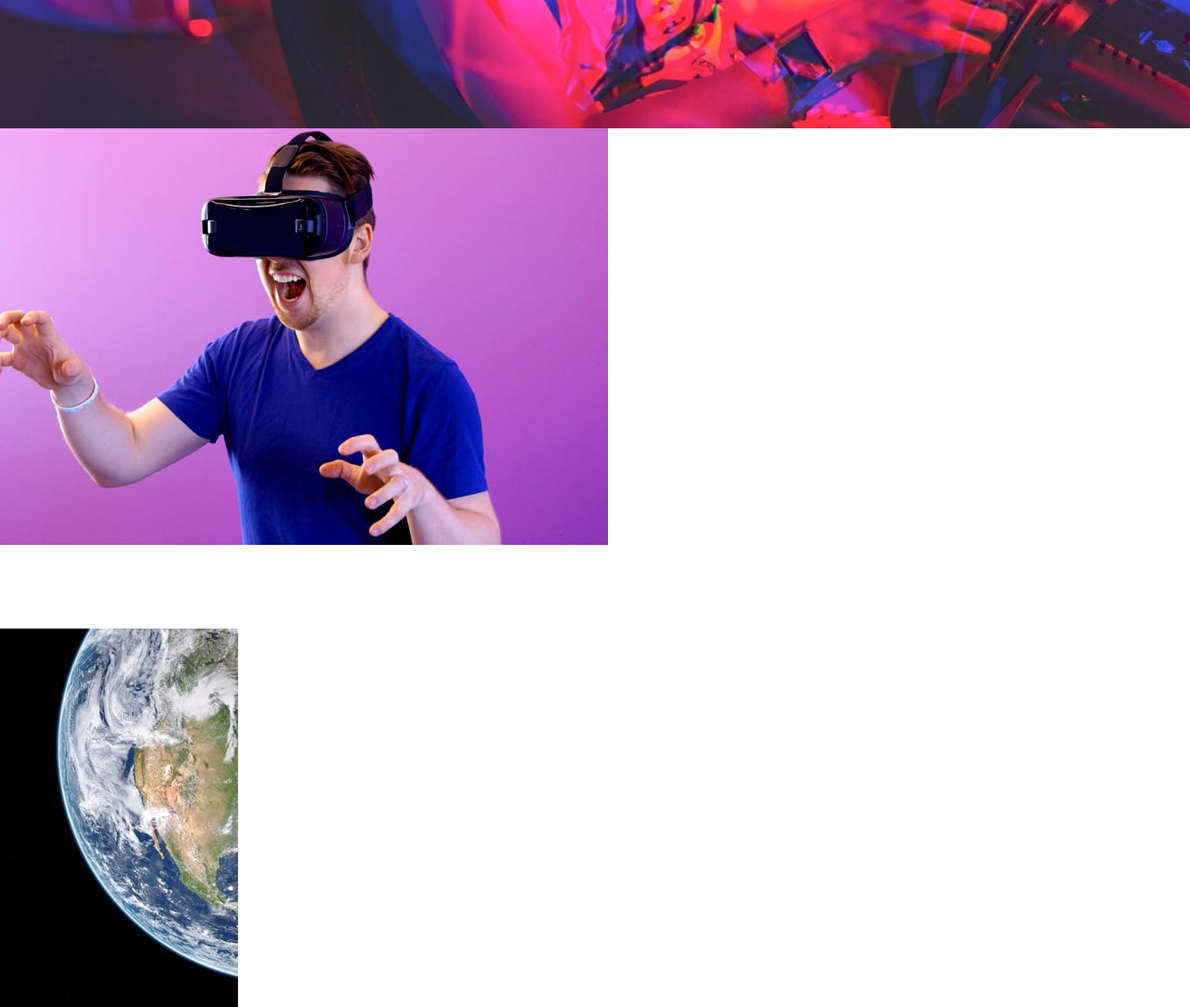
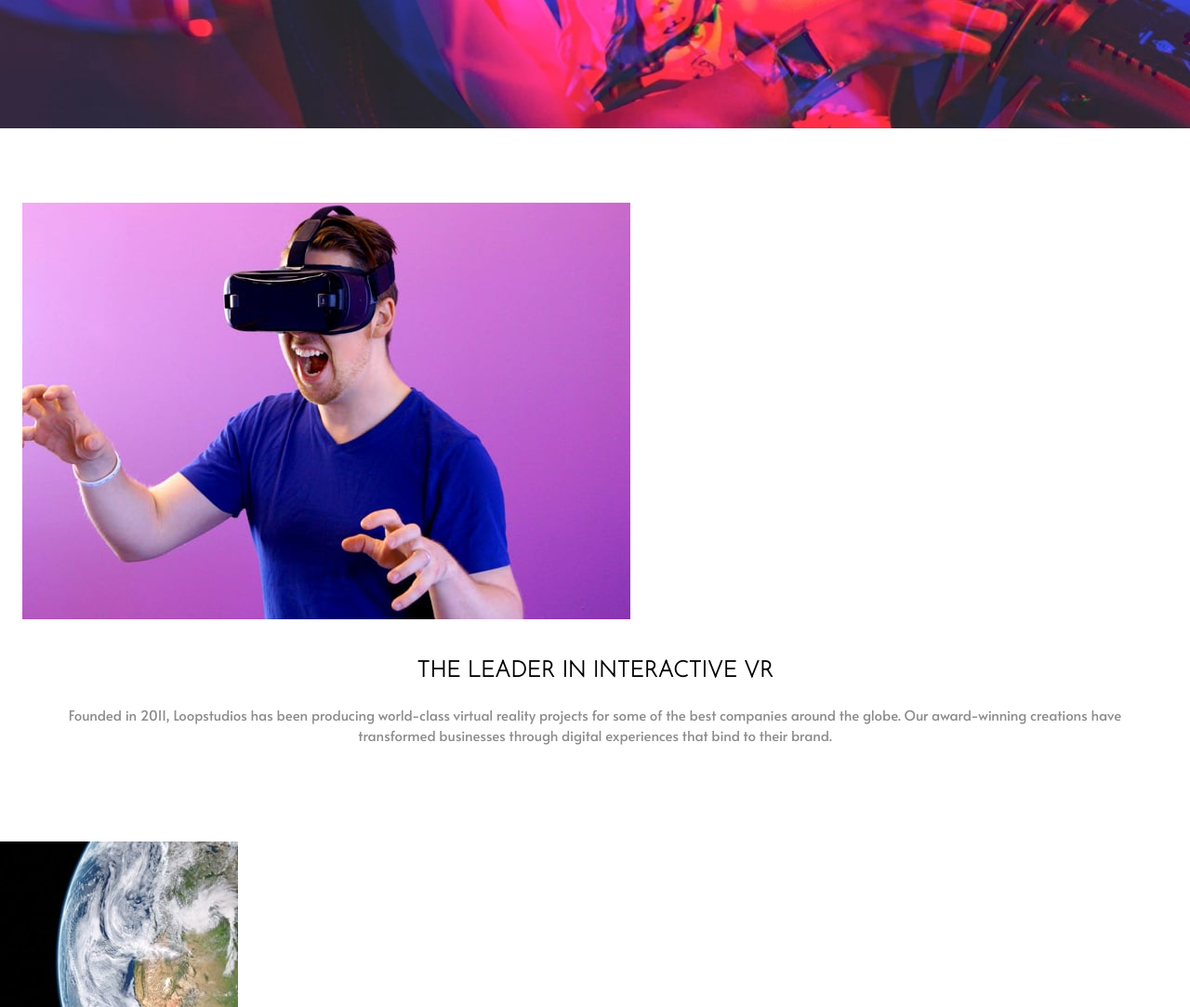
Before and after one commit to jjalbuenacabuyao/loopstudios-landing-page-main, a website built with Vite: page index.html in a window 1280 px wide. Shown: the part 440-1523 px from the top of the page at 93% size. Built offline with nearby package versions, Linux system fonts and the light colour scheme.

Commit message:
styled the feature

```diff
--- a/index.html
+++ b/index.html
@@ -64,11 +64,11 @@
       </section>
 
       <!-- Feature -->
-      <section>
+      <section class="py-20 px-6 text-center grid gap-10">
         <img src="./src/images/mobile/image-interactive.jpg" alt="" />
-        <div>
-          <h2>The leader in interactive VR</h2>
-          <p>
+        <div class="grid gap-5">
+          <h2 class="text-black font-bold text-2xl">The leader in interactive VR</h2>
+          <p class="text-dark-gray-100 font-alata normal-case px-3">
             Founded in 2011, Loopstudios has been producing world-class virtual
             reality projects for some of the best companies around the globe.
             Our award-winning creations have transformed businesses through
```
